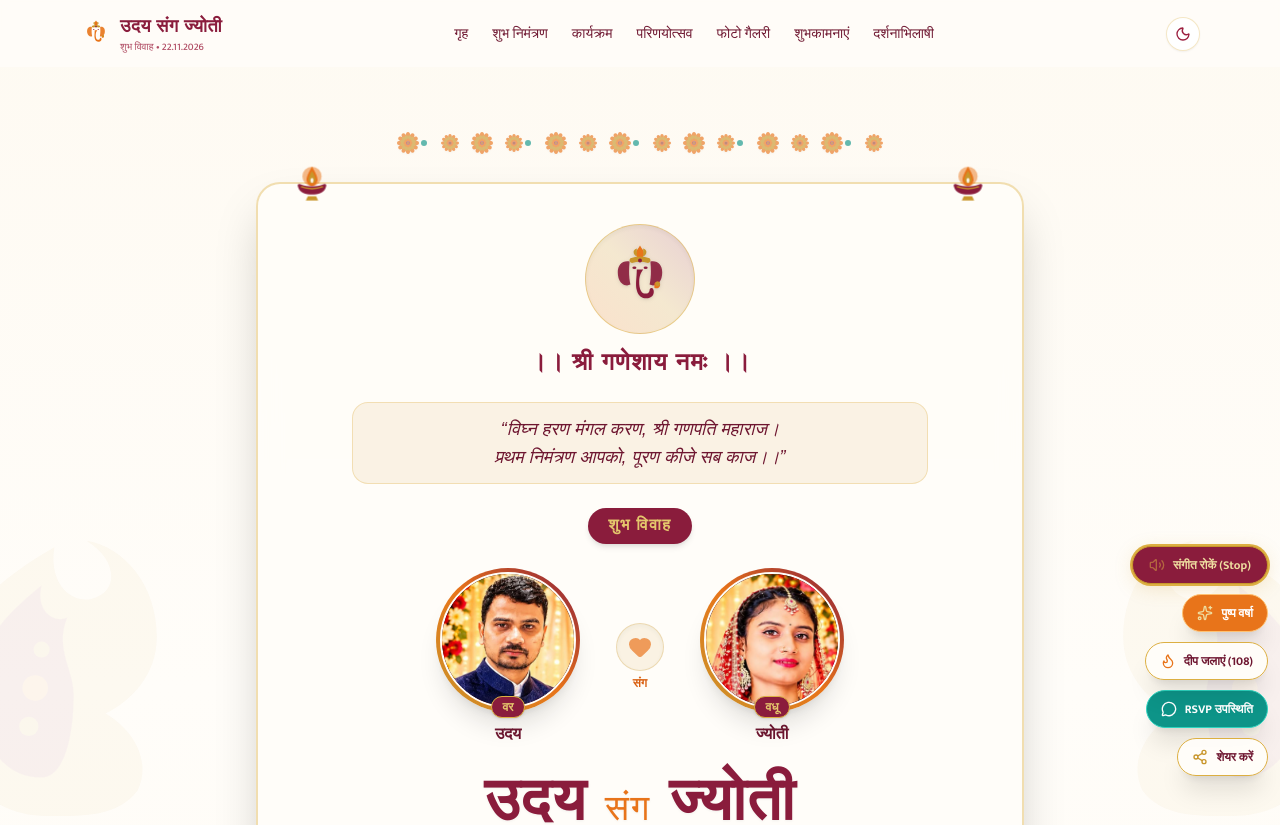
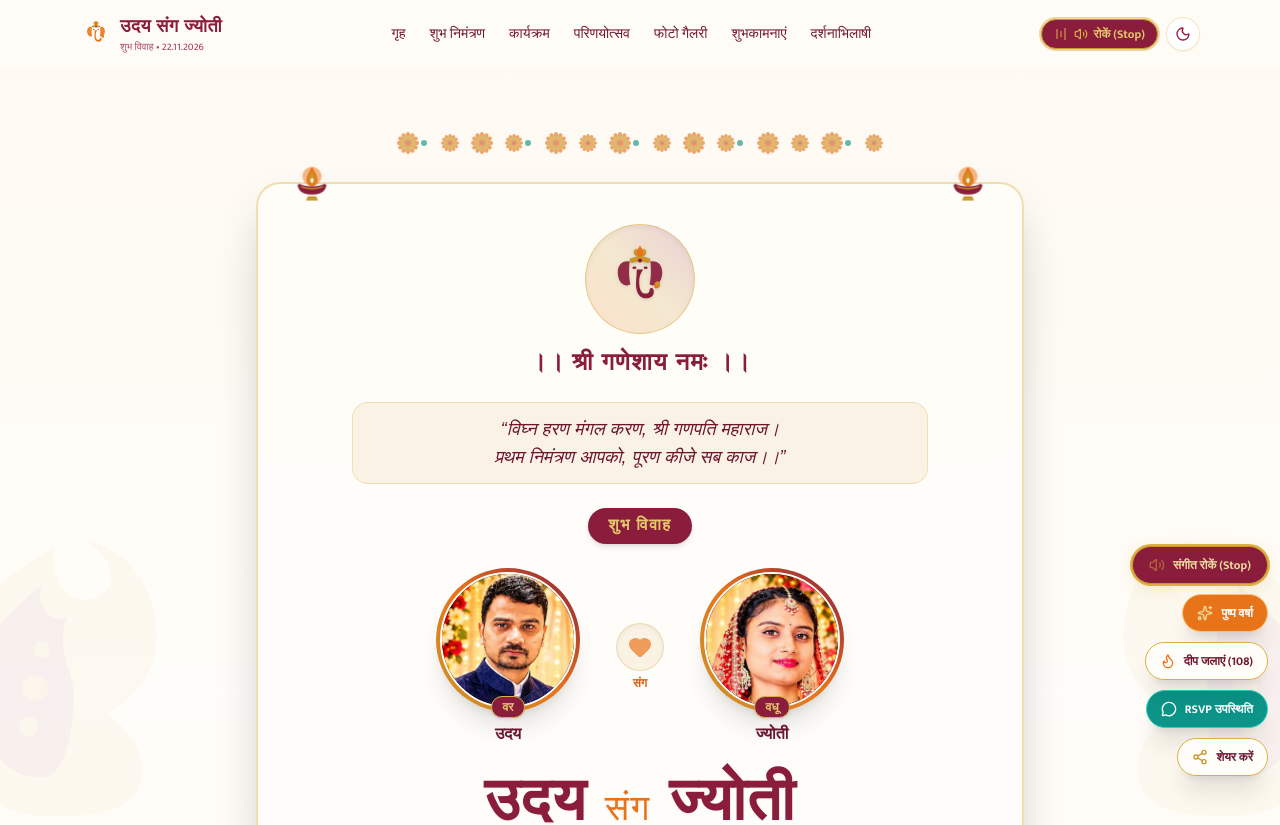
Before and after one commit to Vnjvibhash/Hindi-Wedding-Invitation-Website, a Next.js app: page / in a window 1280 px wide. Shown: the top 825 px of the page. Built offline with nearby package versions, Linux system fonts and the light colour scheme; a web font is replaced by a local one.

Commit message:
feat: ensure wedding music plays by default in background on site open with robust fallback and top navbar stop control

```diff
--- a/src/components/AudioPlayer.tsx
+++ b/src/components/AudioPlayer.tsx
@@ -3,15 +3,37 @@
 import React, { useEffect } from "react";
 import { audioManager } from "@/utils/audioManager";
 import { useWeddingAudio } from "@/utils/useWeddingAudio";
-import { Volume2, VolumeX } from "lucide-react";
+import { Music, Play } from "lucide-react";
 
 export const AudioPlayer: React.FC = () => {
-  const { isPlaying, toggle } = useWeddingAudio();
+  const { isPlaying, isWaitingForGesture, play } = useWeddingAudio();
 
   useEffect(() => {
-    // Attempt autoplay or attach first-interaction listener
+    // Attempt autoplay immediately on page open
     audioManager.setupAutoplay();
+    play();
   }, []);
 
-  return null; // The visible controls are now directly embedded in Navbar & Floating Drawer for 100% clickability and zero z-index conflicts
+  if (!isWaitingForGesture || isPlaying) {
+    return null;
+  }
+
+  return (
+    <aside
+      aria-label="विवाह संगीत सूचना"
+      className="fixed bottom-4 left-1/2 -translate-x-1/2 z-50 max-w-[92vw] animate-bounce"
+    >
+      <button
+        onClick={() => play()}
+        type="button"
+        className="flex items-center gap-2.5 px-4 py-2.5 rounded-full bg-gradient-to-r from-maroon-900 via-maroon-850 to-maroon-900 text-gold-200 border-2 border-gold-400 shadow-2xl backdrop-blur-md hover:scale-105 active:scale-95 transition-all text-xs sm:text-sm font-semibold tracking-wide"
+      >
+        <div className="w-6 h-6 rounded-full bg-gold-500/20 flex items-center justify-center text-gold-300">
+          <Music className="w-3.5 h-3.5 animate-pulse" />
+        </div>
+        <span>🎶 विवाह संगीत सुनने के लिए यहाँ टच करें</span>
+        <Play className="w-3.5 h-3.5 text-gold-400 fill-gold-400 ml-0.5" />
+      </button>
+    </aside>
+  );
 };
--- a/src/components/Navbar.tsx
+++ b/src/components/Navbar.tsx
@@ -111,6 +111,35 @@ export const Navbar: React.FC = () => {
 
         {/* Right side controls: Music, Dark mode & Mobile menu */}
         <div className="flex items-center gap-2">
+          {/* Music Play / Stop Control Button */}
+          <button
+            onClick={toggle}
+            type="button"
+            className={`px-2.5 py-1.5 sm:px-3 sm:py-1.5 rounded-full border transition-all duration-300 flex items-center justify-center gap-1.5 text-xs font-semibold shadow-sm ${
+              isPlaying
+                ? "bg-maroon-800 text-gold-300 border-gold-500 shadow-gold ring-2 ring-gold-400/50"
+                : "bg-cream-50 dark:bg-darkbg-850 text-maroon-900 dark:text-gold-200 border-gold-400/40 hover:border-gold-500 hover:bg-gold-500/10"
+            }`}
+            aria-label={isPlaying ? "मांगलिक संगीत बंद करें" : "विवाह संगीत बजाएं"}
+            title={isPlaying ? "संगीत रोकें / Stop Music" : "विवाह संगीत बजाएं / Play Vivah Music"}
+          >
+            {isPlaying ? (
+              <>
+                <div className="flex items-center gap-0.5 h-3 px-0.5">
+                  <span className="w-0.5 h-2.5 bg-gold-400 animate-pulse" />
+                  <span className="w-0.5 h-1.5 bg-saffron-400 animate-pulse delay-75" />
+                  <span className="w-0.5 h-3 bg-gold-400 animate-pulse delay-150" />
+                </div>
+                <Volume2 className="w-3.5 h-3.5 text-gold-400" />
+                <span className="font-bold text-[11px] sm:text-xs text-gold-300">रोकें (Stop)</span>
+              </>
+            ) : (
+              <>
+                <VolumeX className="w-3.5 h-3.5 text-maroon-700 dark:text-gold-400" />
+                <span className="text-[11px] sm:text-xs">विवाह गीत</span>
+              </>
+            )}
+          </button>
 
           {/* Dark Mode Toggle */}
           <button
--- a/src/utils/audioManager.ts
+++ b/src/utils/audioManager.ts
@@ -1,19 +1,19 @@
 /**
  * Global Audio Manager for Wedding Music.
- * Handles audio playback, autoplay, user gestures, and state synchronization
- * across Navbar, Floating Celebration Drawer, and any page interaction.
+ * Handles audio playback, autoplay on page open, user gesture fallback,
+ * and state synchronization across Navbar, Floating Celebration Drawer, and AudioPlayer.
  */
 
 class WeddingAudioManager {
   private audio: HTMLAudioElement | null = null;
   private isPlayingState = false;
+  private isWaitingForGestureState = false;
+  private userExplicitlyStopped = false;
   private listeners: Set<() => void> = new Set();
   private gestureListenersAttached = false;
-  private userExplicitlyMuted = false;
 
   constructor() {
     if (typeof window !== "undefined") {
-      this.userExplicitlyMuted = localStorage.getItem("wedding_music_muted") === "true";
       this.initAudio();
     }
   }
@@ -23,8 +23,9 @@ class WeddingAudioManager {
     this.audio = new Audio();
     this.audio.loop = true;
     this.audio.preload = "auto";
+    this.audio.volume = 0.75;
 
-    // Support AAC/m4a first (fast 1.4MB load), fallback to mp3
+    // Support AAC/m4a first, fallback to mp3
     const canPlayM4A = this.audio.canPlayType("audio/mp4; codecs=mp4a.40.2");
     if (canPlayM4A) {
       this.audio.src = "/music.m4a";
@@ -34,6 +35,8 @@ class WeddingAudioManager {
 
     this.audio.addEventListener("play", () => {
       this.isPlayingState = true;
+      this.isWaitingForGestureState = false;
+      this.cleanupGestureListeners();
       this.notify();
     });
 
@@ -52,8 +55,8 @@ class WeddingAudioManager {
     return this.isPlayingState;
   }
 
-  public isMutedByUser(): boolean {
-    return this.userExplicitlyMuted;
+  public getIsWaitingForGesture(): boolean {
+    return this.isWaitingForGestureState && !this.isPlayingState && !this.userExplicitlyStopped;
   }
 
   public subscribe(callback: () => void): () => void {
@@ -71,33 +74,30 @@ class WeddingAudioManager {
   }
 
   public async play(): Promise<boolean> {
-    this.userExplicitlyMuted = false;
-    if (typeof window !== "undefined") {
-      localStorage.removeItem("wedding_music_muted");
-    }
-
+    this.userExplicitlyStopped = false;
     this.initAudio();
     if (!this.audio) return false;
 
     try {
       await this.audio.play();
       this.isPlayingState = true;
+      this.isWaitingForGestureState = false;
+      this.cleanupGestureListeners();
       this.notify();
       return true;
     } catch {
       this.isPlayingState = false;
+      this.isWaitingForGestureState = true;
       this.notify();
-      this.setupFirstInteractionAutoplay();
+      this.attachGestureListeners();
       return false;
     }
   }
 
   public pause() {
-    this.userExplicitlyMuted = true;
-    if (typeof window !== "undefined") {
-      localStorage.setItem("wedding_music_muted", "true");
-    }
-
+    this.userExplicitlyStopped = true;
+    this.isWaitingForGestureState = false;
+    this.cleanupGestureListeners();
     if (this.audio) {
       this.audio.pause();
     }
@@ -113,43 +113,84 @@ class WeddingAudioManager {
     }
   }
 
+  /**
+   * Called on page mount.
+   * By default, music should be played in background when user opens the website.
+   */
   public setupAutoplay() {
     if (typeof window === "undefined") return;
-    if (this.userExplicitlyMuted) return;
+
+    // Clear any past localStorage mute flags so every new visit defaults to playing
+    localStorage.removeItem("wedding_music_muted");
+    this.userExplicitlyStopped = false;
 
     this.initAudio();
-    if (this.audio) {
-      this.audio
-        .play()
+    if (!this.audio) return;
+
+    const playPromise = this.audio.play();
+    if (playPromise !== undefined) {
+      playPromise
         .then(() => {
           this.isPlayingState = true;
+          this.isWaitingForGestureState = false;
           this.notify();
         })
-        .catch(() => {
+        .catch((err) => {
           // Autoplay blocked by browser policy -> wait for first user gesture
-          this.setupFirstInteractionAutoplay();
+          console.log("Autoplay waiting for user gesture:", err?.name);
+          this.isPlayingState = false;
+          this.isWaitingForGestureState = true;
+          this.notify();
+          this.attachGestureListeners();
         });
     }
   }
 
-  private setupFirstInteractionAutoplay() {
-    if (this.gestureListenersAttached || this.userExplicitlyMuted) return;
+  private handleGesture = () => {
+    if (this.userExplicitlyStopped) {
+      this.cleanupGestureListeners();
+      return;
+    }
+
+    if (this.audio && !this.isPlayingState) {
+      const playPromise = this.audio.play();
+      if (playPromise !== undefined) {
+        playPromise
+          .then(() => {
+            this.isPlayingState = true;
+            this.isWaitingForGestureState = false;
+            this.cleanupGestureListeners();
+            this.notify();
+          })
+          .catch(() => {
+            // Wait for next interaction
+          });
+      }
+    } else if (this.isPlayingState) {
+      this.cleanupGestureListeners();
+    }
+  };
+
+  private attachGestureListeners() {
+    if (this.gestureListenersAttached || this.userExplicitlyStopped) return;
     this.gestureListenersAttached = true;
 
-    const onFirstUserInteraction = () => {
-      if (!this.userExplicitlyMuted && !this.isPlayingState) {
-        this.play();
-      }
-      this.cleanupGestureListeners();
-    };
-
-    window.addEventListener("click", onFirstUserInteraction, { once: true, passive: true });
-    window.addEventListener("touchstart", onFirstUserInteraction, { once: true, passive: true });
-    window.addEventListener("scroll", onFirstUserInteraction, { once: true, passive: true });
-    window.addEventListener("keydown", onFirstUserInteraction, { once: true, passive: true });
+    const opts = { capture: true, passive: true };
+    window.addEventListener("pointerdown", this.handleGesture, opts);
+    window.addEventListener("touchstart", this.handleGesture, opts);
+    window.addEventListener("touchend", this.handleGesture, opts);
+    window.addEventListener("click", this.handleGesture, opts);
+    window.addEventListener("keydown", this.handleGesture, opts);
   }
 
   private cleanupGestureListeners() {
+    if (!this.gestureListenersAttached) return;
+    const opts = { capture: true };
+    window.removeEventListener("pointerdown", this.handleGesture, opts);
+    window.removeEventListener("touchstart", this.handleGesture, opts);
+    window.removeEventListener("touchend", this.handleGesture, opts);
+    window.removeEventListener("click", this.handleGesture, opts);
+    window.removeEventListener("keydown", this.handleGesture, opts);
     this.gestureListenersAttached = false;
   }
 }
--- a/src/utils/useWeddingAudio.ts
+++ b/src/utils/useWeddingAudio.ts
@@ -7,17 +7,23 @@ function subscribe(callback: () => void) {
   return audioManager.subscribe(callback);
 }
 
-function getSnapshot() {
+function getIsPlayingSnapshot() {
   return audioManager.getIsPlaying();
+}
+
+function getIsWaitingSnapshot() {
+  return audioManager.getIsWaitingForGesture();
 }
 
 const getServerSnapshot = () => false;
 
 export function useWeddingAudio() {
-  const isPlaying = useSyncExternalStore(subscribe, getSnapshot, getServerSnapshot);
+  const isPlaying = useSyncExternalStore(subscribe, getIsPlayingSnapshot, getServerSnapshot);
+  const isWaitingForGesture = useSyncExternalStore(subscribe, getIsWaitingSnapshot, getServerSnapshot);
 
   return {
     isPlaying,
+    isWaitingForGesture,
     play: () => audioManager.play(),
     pause: () => audioManager.pause(),
     toggle: () => audioManager.toggle(),
```
